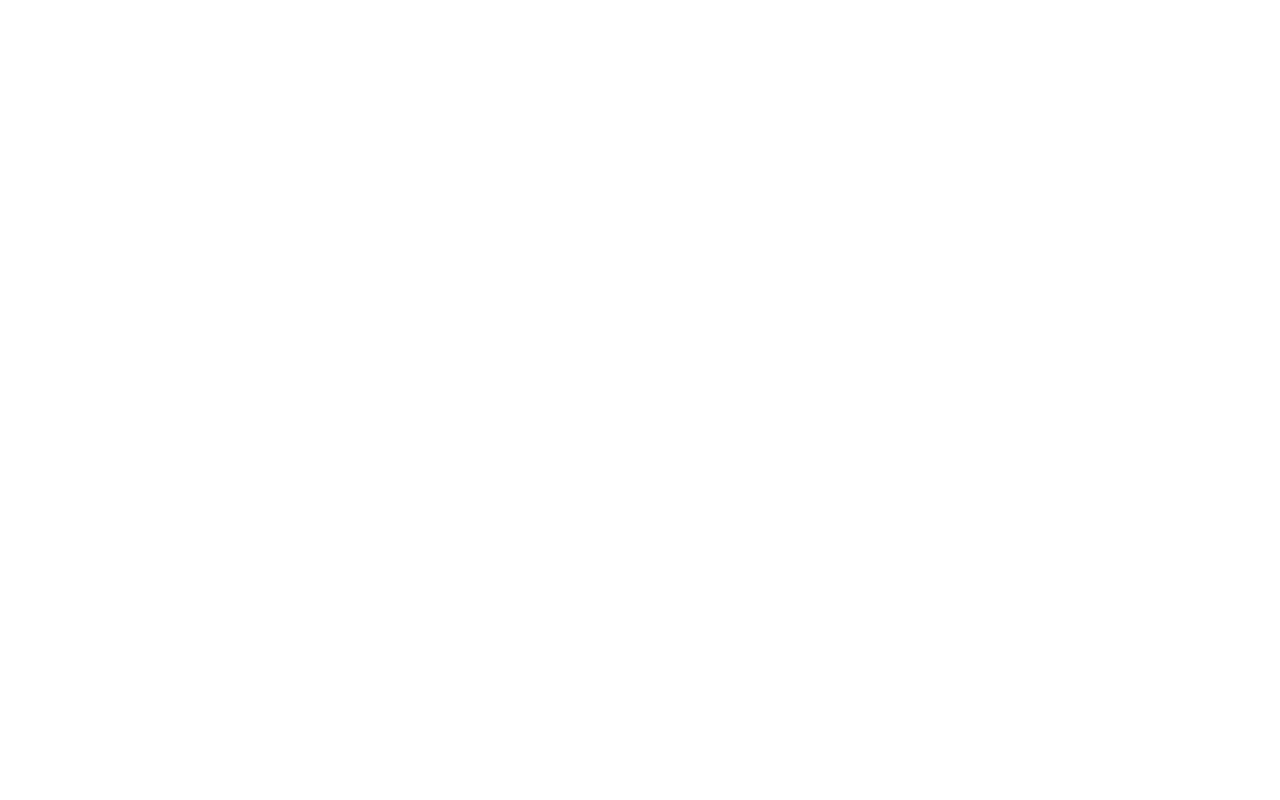
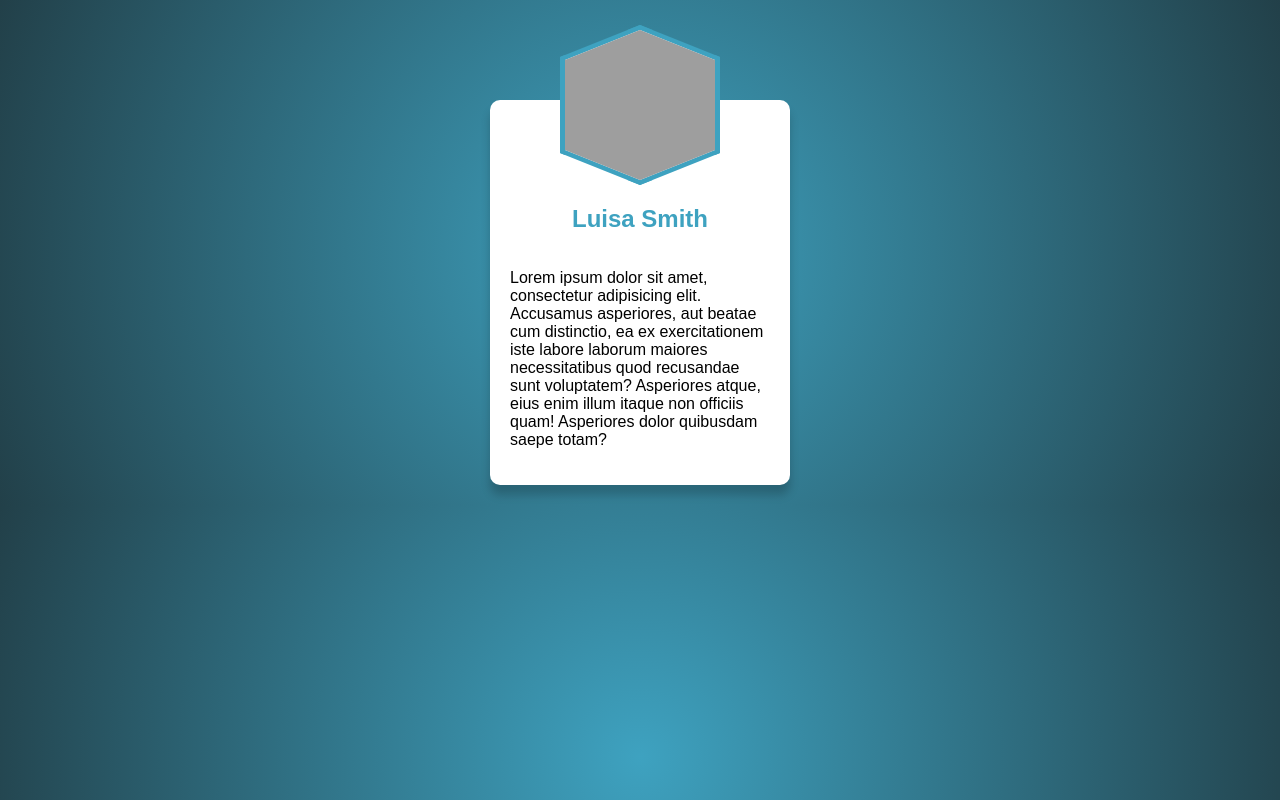
Before and after one commit to jekanov00/hexagonUserCard, a plain HTML site: page index.html in a window 1280 px wide. Drawn offline with Linux system fonts and the light colour scheme; grey boxes are pictures that could not be loaded.

Commit message:
Add user card example

```diff
--- a/index.html
+++ b/index.html
@@ -7,5 +7,13 @@
 </head>
 <body>
 
+<div class="userCard">
+    <div class="userPhoto">
+        <img src="https://images.unsplash.com/photo-1438761681033-6461ffad8d80?ixlib=rb-1.2.1&ixid=eyJhcHBfaWQiOjEyMDd9&w=1000&q=80" alt="user photo">
+    </div>
+    <h2 class="userName">Luisa Smith</h2>
+    <p class="userInfo">Lorem ipsum dolor sit amet, consectetur adipisicing elit. Accusamus asperiores, aut beatae cum distinctio, ea ex exercitationem iste labore laborum maiores necessitatibus quod recusandae sunt voluptatem? Asperiores atque, eius enim illum itaque non officiis quam! Asperiores dolor quibusdam saepe totam?</p>
+</div>
+
 </body>
 </html>
--- a/styles.css
+++ b/styles.css
@@ -0,0 +1,48 @@
+* {
+    box-sizing: border-box;
+}
+
+body {
+    margin: 0;
+    background: rgb(62,162,192);
+    background: radial-gradient(circle, rgba(62,162,192,1) 0%, rgba(34,64,73,1) 100%);
+    font-family: sans-serif;
+    display: flex;
+    justify-content: center;
+    align-items: center;
+}
+
+.userCard {
+    display: flex;
+    flex-direction: column;
+    align-items: center;
+    width: 300px;
+    margin: 100px 10px 20px;
+    padding: 20px;
+    border-radius: 10px;
+    background-color: white;
+    box-shadow: 0 10px 10px 0 rgba(0, 0, 0, 0.2);
+}
+
+.userPhoto {
+    box-sizing: content-box;
+    width: 150px;
+    height: 150px;
+    margin-top: -95px;
+    border: 5px solid #3EA2C0;
+    clip-path: polygon(50% 0%, 100% 20%, 100% 80%, 50% 100%, 0 80%, 0 20%);
+    overflow: hidden;
+    background-color: #3EA2C0;
+}
+
+.userPhoto img {
+    width: 150px;
+    height: 150px;
+    object-fit: cover;
+    clip-path: polygon(50% 0%, 100% 20%, 100% 80%, 50% 100%, 0 80%, 0 20%);
+    background-color: white;
+}
+
+.userName {
+    color: #3EA2C0;
+}
```
